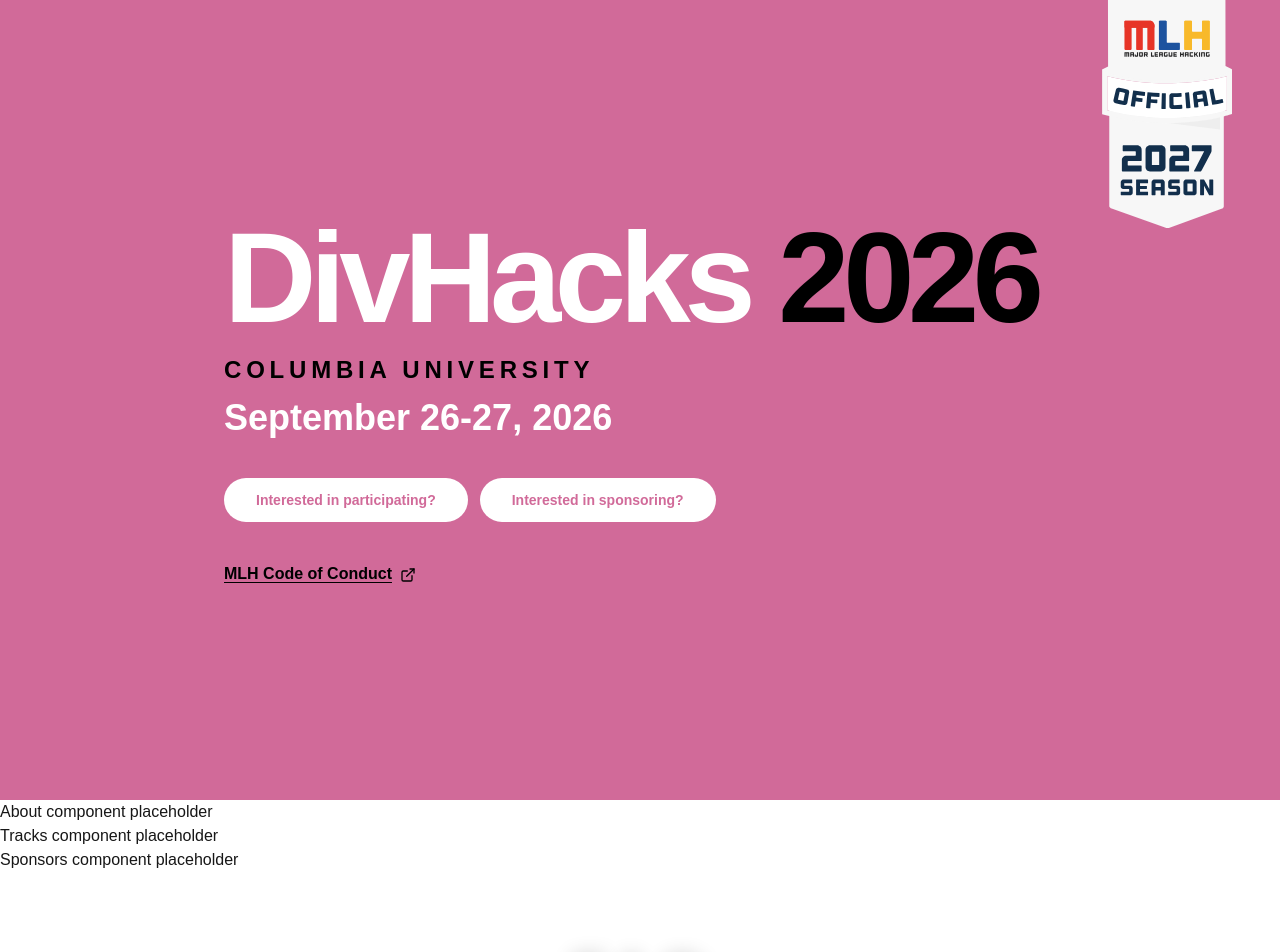
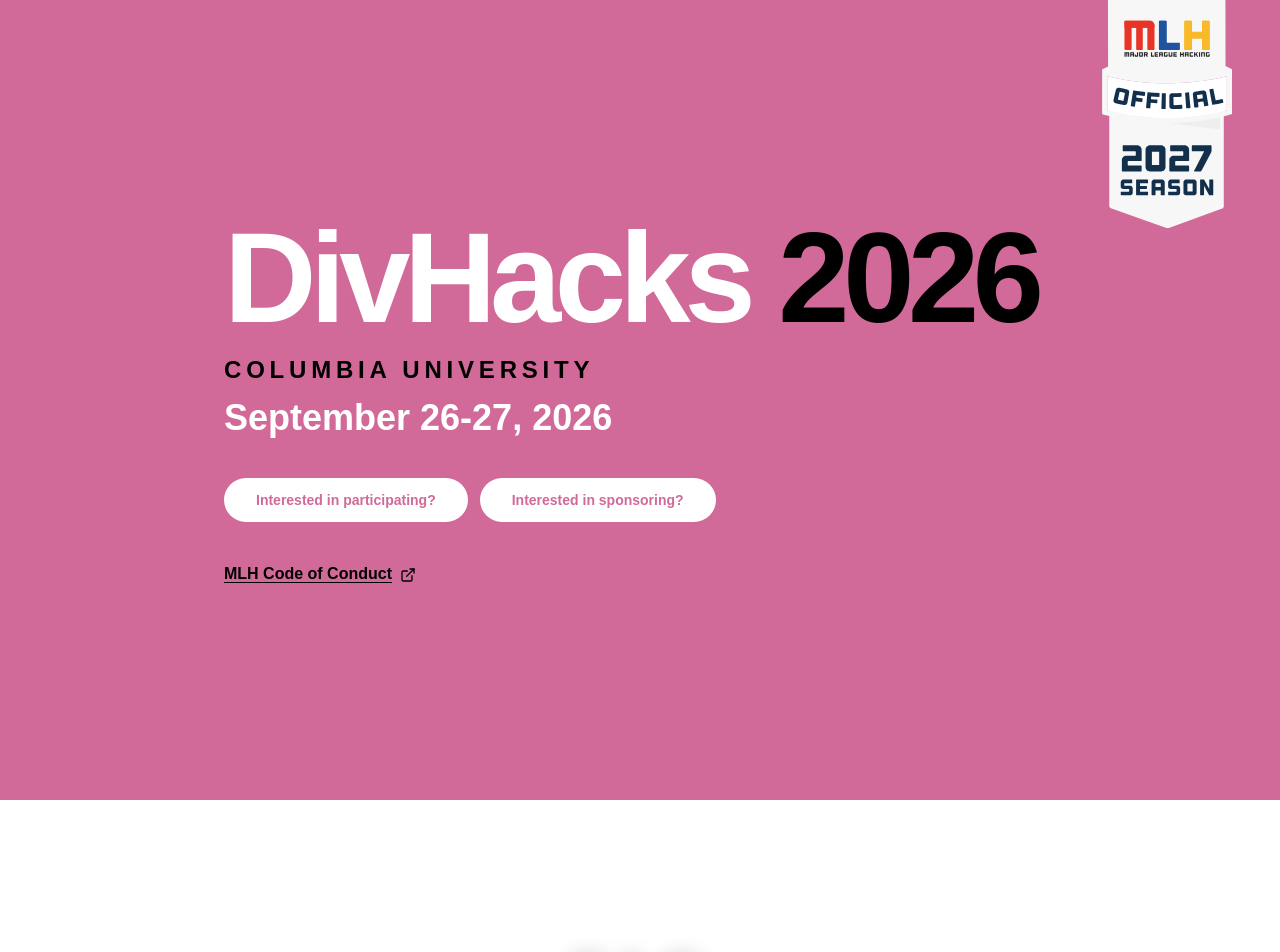
Before and after one commit to cu-divhacks/divhacks2026, a Next.js app: page / in a window 1280 px wide. Shown: the top 952 px of the page. Built offline with nearby package versions, Linux system fonts and the light colour scheme.

Commit message:
make placeholders transparent

```diff
--- a/src/components/About.tsx
+++ b/src/components/About.tsx
@@ -1,3 +1,3 @@
 export default function About() {
-    return <div className="about">About component placeholder</div>;
+    return <div className="about text-transparent">About component placeholder</div>;
 }
--- a/src/components/Sponsors.tsx
+++ b/src/components/Sponsors.tsx
@@ -1,3 +1,3 @@
 export default function Sponsors() {
-    return <div className="sponsors">Sponsors component placeholder</div>;
+    return <div className="sponsors text-transparent">Sponsors component placeholder</div>;
 }
--- a/src/components/Tracks.tsx
+++ b/src/components/Tracks.tsx
@@ -1,3 +1,3 @@
 export default function Tracks() {
-    return <div className="tracks">Tracks component placeholder</div>;
+    return <div className="tracks text-transparent">Tracks component placeholder</div>;
 }
```
